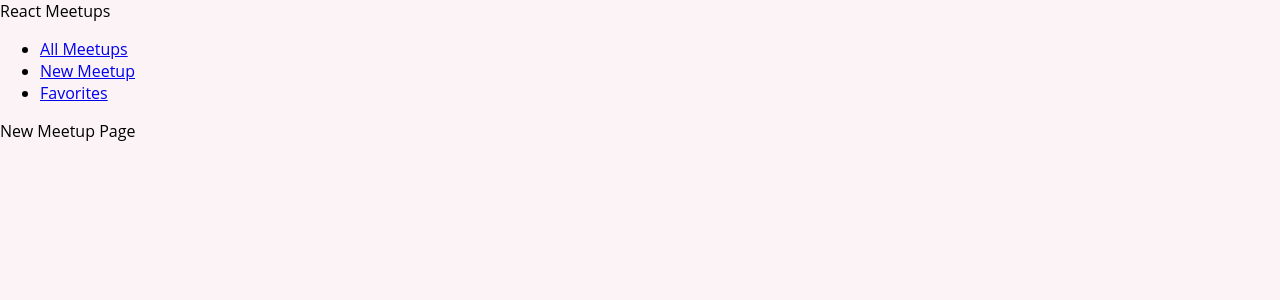
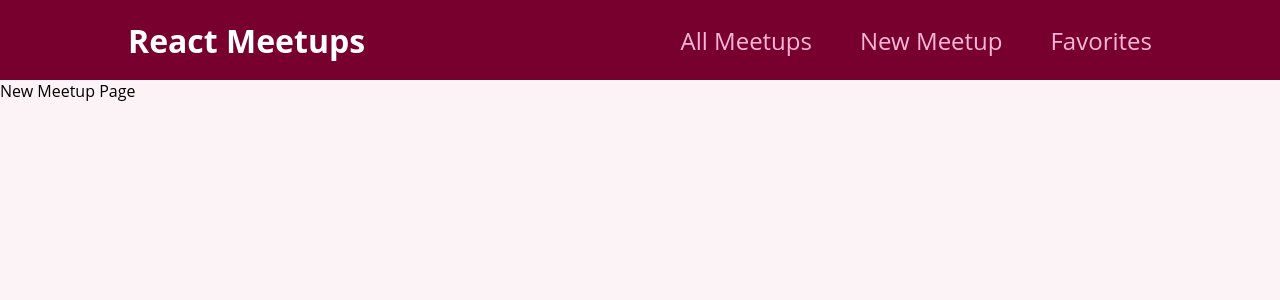
Before and after one commit to juliemaranonuevo/my-first-react-app, a React (Create React App) app: page /new-metup in a window 1280 px wide. Shown: the top 300 px of the page. Built offline with nearby package versions, Linux system fonts and the light colour scheme.

Commit message:
Scoping Component Styles With CSS Modules

```diff
--- a/src/components/layout/MainNavigation.js
+++ b/src/components/layout/MainNavigation.js
@@ -1,9 +1,11 @@
 import { Link } from "react-router-dom";
+
+import classes from "./MainNavigation.module.css";
 
 function MainNavigation() {
   return (
-    <header>
-      <div>React Meetups</div>
+    <header className={classes.header}>
+      <div className={classes.logo}>React Meetups</div>
       <nav>
         <ul>
           <li>
--- /dev/null
+++ b/src/components/layout/MainNavigation.module.css
@@ -0,0 +1,47 @@
+.header {
+    width: 100%;
+    height: 5rem;
+    display: flex;
+    align-items: center;
+    justify-content: space-between;
+    background-color: #77002e;
+    padding: 0 10%;
+}
+
+.logo {
+    font-size: 2rem;
+    color: white;
+    font-weight: bold;
+}
+
+.header ul {
+    list-style: none;
+    margin: 0;
+    padding: 0;
+    display: flex;
+    align-items: baseline;
+}
+
+.header li {
+    margin-left: 3rem;
+}
+
+.header a {
+    text-decoration: none;
+    font-size: 1.5rem;
+    color: #fcb8d2
+}
+
+.header a:hover,
+.header a:active,
+.header a.active {
+    color: white;
+}
+
+.badge {
+    background-color: #cc2062;
+    color: white;
+    border-radius: 12px;
+    padding: 0 1rem;
+    margin-left: 0.5rem;
+}
```
